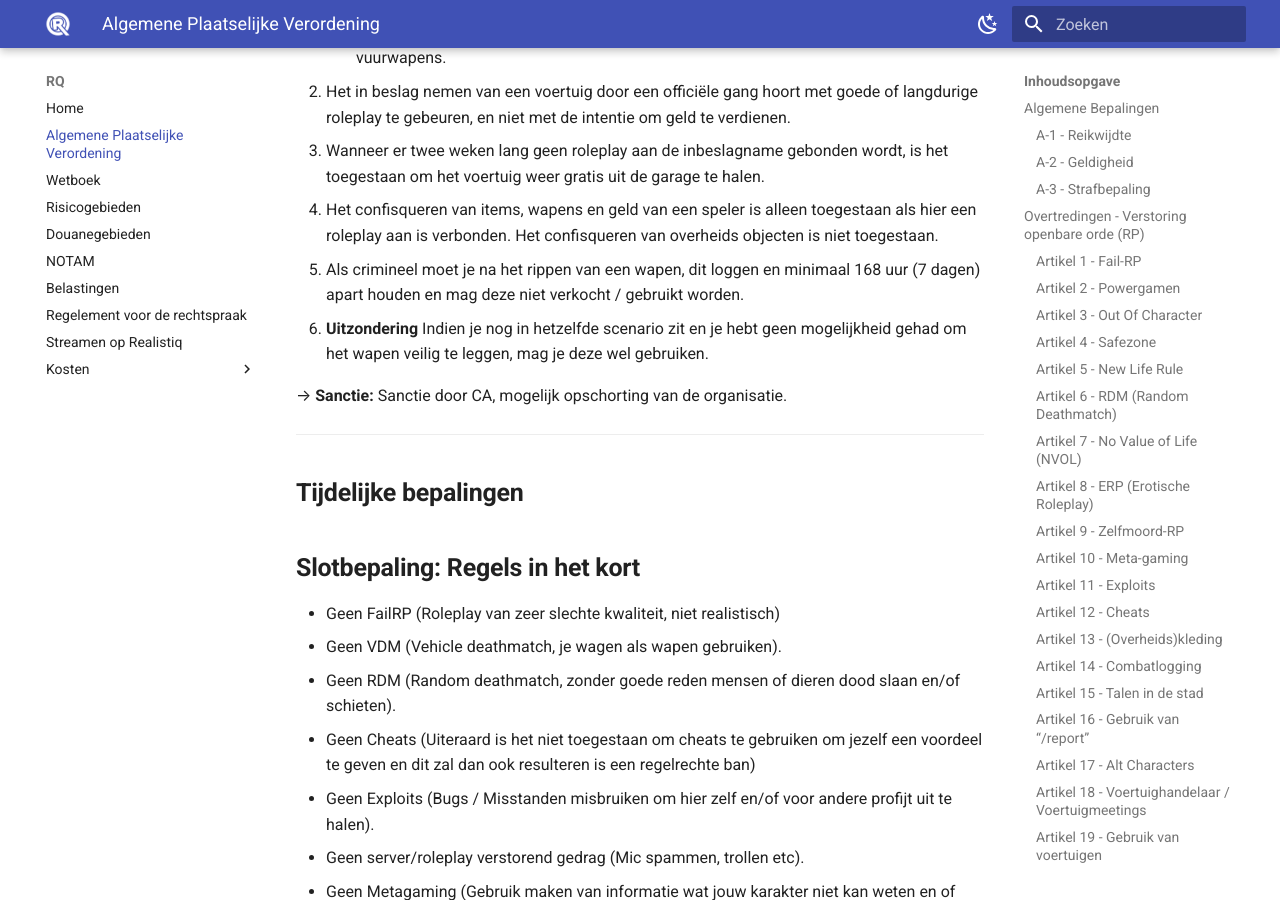
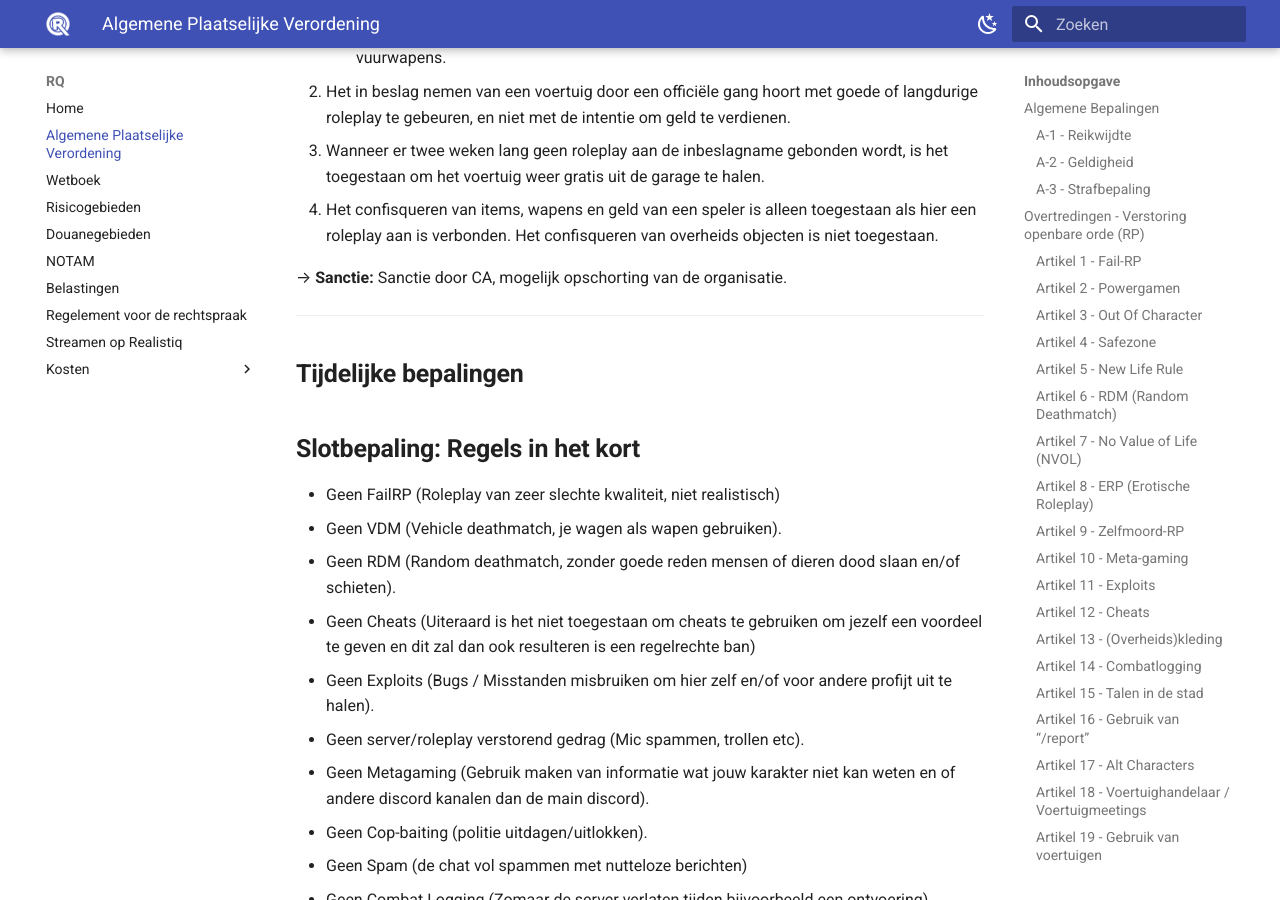
Before and after one commit to Welseyy/RQAPV, an MkDocs documentation site: the page built from docs/apv.md, in a window 1280 px wide and 900 px high, scrolled down 18190 px. Built offline with MkDocs 1.6.1 and Material for MkDocs 9.7.7, drawn with Linux system fonts in a browser that asks for light colours; comment, search, counter and statistics services are not loaded.

Commit message:
Update apv.md

```diff
--- a/docs/apv.md
+++ b/docs/apv.md
@@ -533,8 +533,6 @@ Het overtreden van de onderstaande regels zullen resulteren in sancties voor de
 2. Het in beslag nemen van een voertuig door een officiële gang hoort met goede of langdurige roleplay te gebeuren, en niet met de intentie om geld te verdienen.
 3. Wanneer er twee weken lang geen roleplay aan de inbeslagname gebonden wordt, is het toegestaan om het voertuig weer gratis uit de garage te halen.
 4. Het confisqueren van items, wapens en geld van een speler is alleen toegestaan als hier een roleplay aan is verbonden. Het confisqueren van overheids objecten is niet toegestaan.
-6. Als crimineel moet je na het rippen van een wapen, dit loggen en minimaal 168 uur (7 dagen) apart houden en mag deze niet verkocht / gebruikt worden.
-   * **Uitzondering** Indien je nog in hetzelfde scenario zit en je hebt geen mogelijkheid gehad om het wapen veilig te leggen, mag je deze wel gebruiken.
 
 → **Sanctie:** Sanctie door CA, mogelijk opschorting van de organisatie.
 
```
